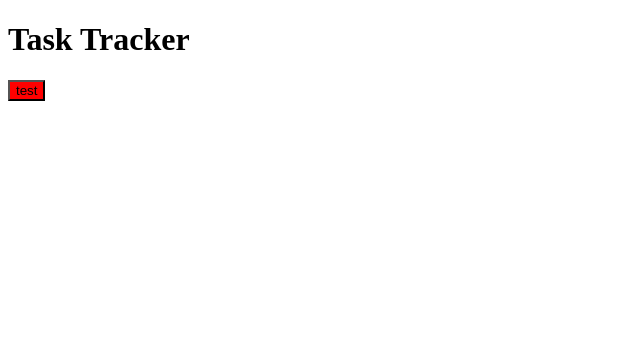
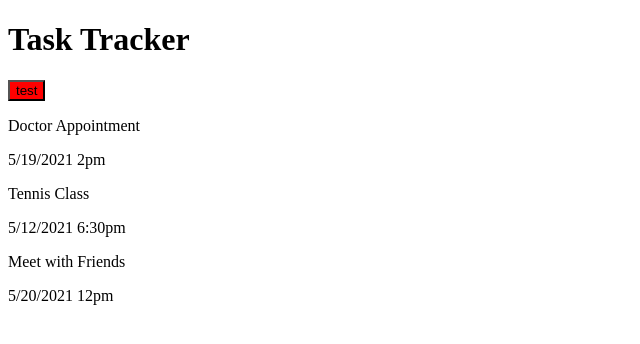
Before and after one commit to sunnycat000/TaskTracker_1, an Angular app: page / in a window 1280 px wide. Shown: the top 344 px of the page, without its empty margins (0-640 px from the left). Built offline with nearby package versions, Linux system fonts and the light colour scheme.

Commit message:
create task interface and static mock data

```diff
--- /dev/null
+++ b/src/app/TASKS.ts
@@ -0,0 +1,20 @@
+export const TASKS = [
+  {
+    id: 1,
+    text: 'Doctor Appointment',
+    time: '5/19/2021 2pm',
+    reminder: true,
+  },
+  {
+    id: 2,
+    text: 'Tennis Class',
+    time: '5/12/2021 6:30pm',
+    reminder: true,
+  },
+  {
+    id: 3,
+    text: 'Meet with Friends',
+    time: '5/20/2021 12pm',
+    reminder: false,
+  },
+];
--- /dev/null
+++ b/src/app/Task.ts
@@ -0,0 +1,6 @@
+export interface Task {
+  id: number;
+  text: string;
+  time: string;
+  reminder: boolean;
+}
--- a/src/app/app.component.html
+++ b/src/app/app.component.html
@@ -1,2 +1,3 @@
 <app-header></app-header>
+<app-tasks></app-tasks>
 <router-outlet></router-outlet>
--- a/src/app/app.module.ts
+++ b/src/app/app.module.ts
@@ -5,12 +5,14 @@ import { AppRoutingModule } from './app-routing.module';
 import { AppComponent } from './app.component';
 import { HeaderComponent } from './components/header/header.component';
 import { ToggleBtnComponent } from './components/toggle-btn/toggle-btn.component';
+import { TasksComponent } from './components/tasks/tasks.component';
 
 @NgModule({
   declarations: [
     AppComponent,
     HeaderComponent,
-    ToggleBtnComponent
+    ToggleBtnComponent,
+    TasksComponent
   ],
   imports: [
     BrowserModule,
--- /dev/null
+++ b/src/app/components/tasks/tasks.component.html
@@ -0,0 +1,6 @@
+<div class="tasks">
+  <div class="task" *ngFor="let task of tasks">
+    <p>{{ task.text }}</p>
+    <p>{{ task.time }}</p>
+  </div>
+</div>
--- /dev/null
+++ b/src/app/components/tasks/tasks.component.ts
@@ -0,0 +1,14 @@
+import { Component, OnInit } from '@angular/core';
+import { TASKS } from '../../TASKS';
+import { Task } from '../../Task';
+@Component({
+  selector: 'app-tasks',
+  templateUrl: './tasks.component.html',
+  styleUrls: ['./tasks.component.css'],
+})
+export class TasksComponent implements OnInit {
+  tasks: Task[] = TASKS;
+  constructor() {}
+
+  ngOnInit(): void {}
+}
```
Also changed, not shown: src/app/components/tasks/tasks.component.css (added), 1 other file (tests, documents, lock files or other folders).
